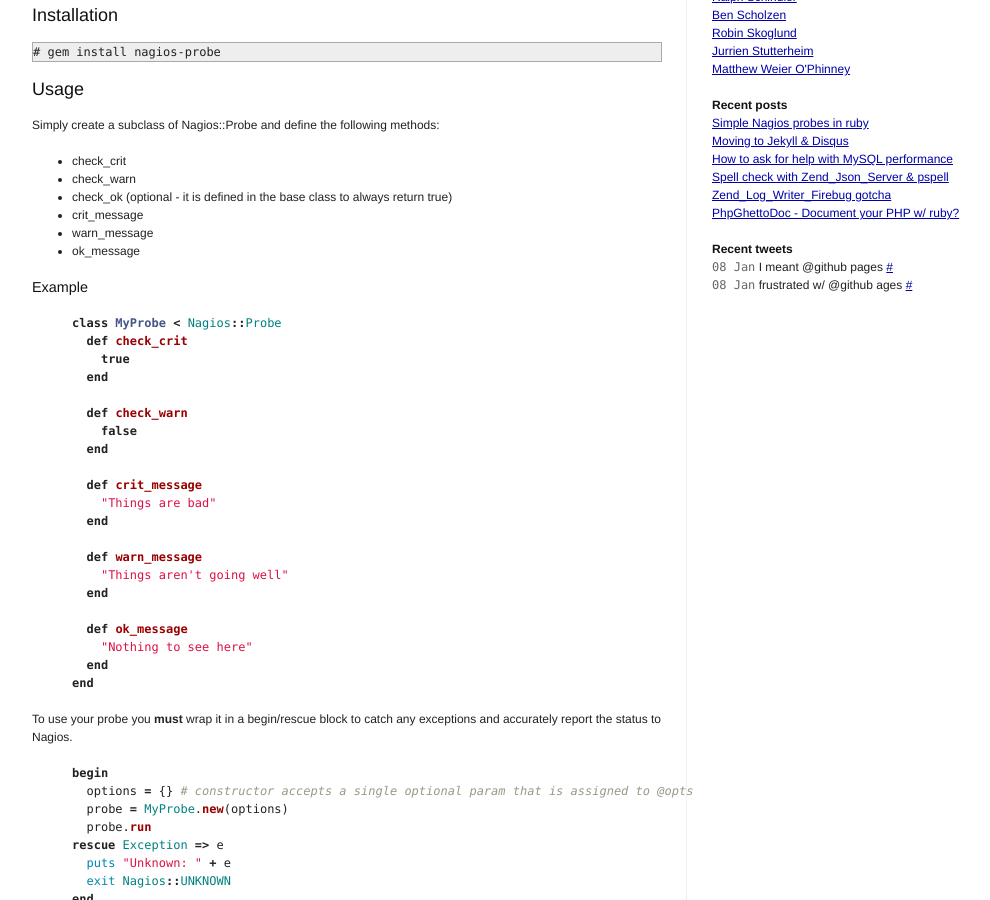
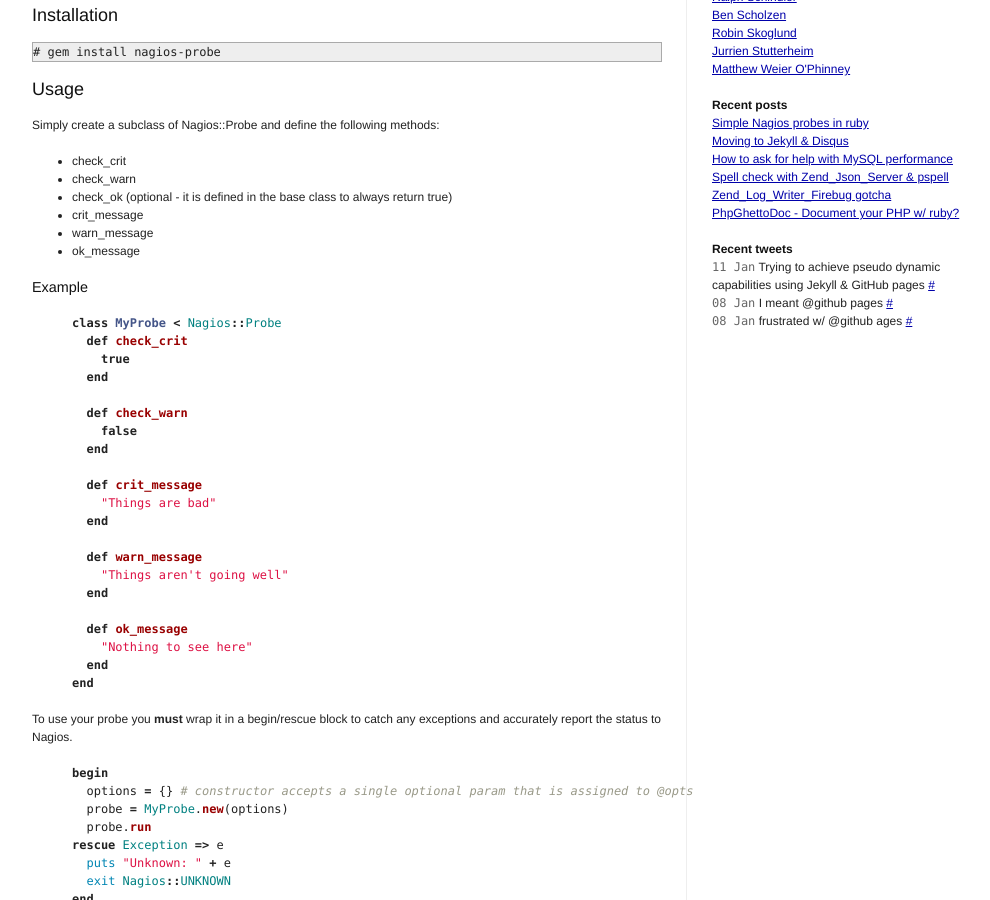
Before and after one commit to hobodave/hobodave.github.com, a Jekyll site: the page built from index.html, in a window 1280 px wide and 900 px high, scrolled down 301 px. Shown: the whole window, without its empty margins (133-1123 px from the left). Built offline with Jekyll 4.4.1, drawn with Linux system fonts in a browser that asks for light colours; Markdown is read by kramdown in place of the engine named in the settings; comment, search, counter and statistics services are not loaded.

Commit message:
Automatic tweet update

```diff
--- a/_includes/twitter.html
+++ b/_includes/twitter.html
@@ -1,4 +1,5 @@
 <ul id="twitter_list" class="pull-1">
+<li><span class="gentle">11 Jan</span> Trying to achieve pseudo dynamic capabilities using Jekyll &amp; GitHub pages <a href="http://twitter.com/hobodave/status/7623562297">#</a></li>
 <li><span class="gentle">08 Jan</span> I meant @github pages <a href="http://twitter.com/hobodave/status/7532876385">#</a></li>
 <li><span class="gentle">08 Jan</span> frustrated w/ @github ages <a href="http://twitter.com/hobodave/status/7532867600">#</a></li>
 </ul>
```
